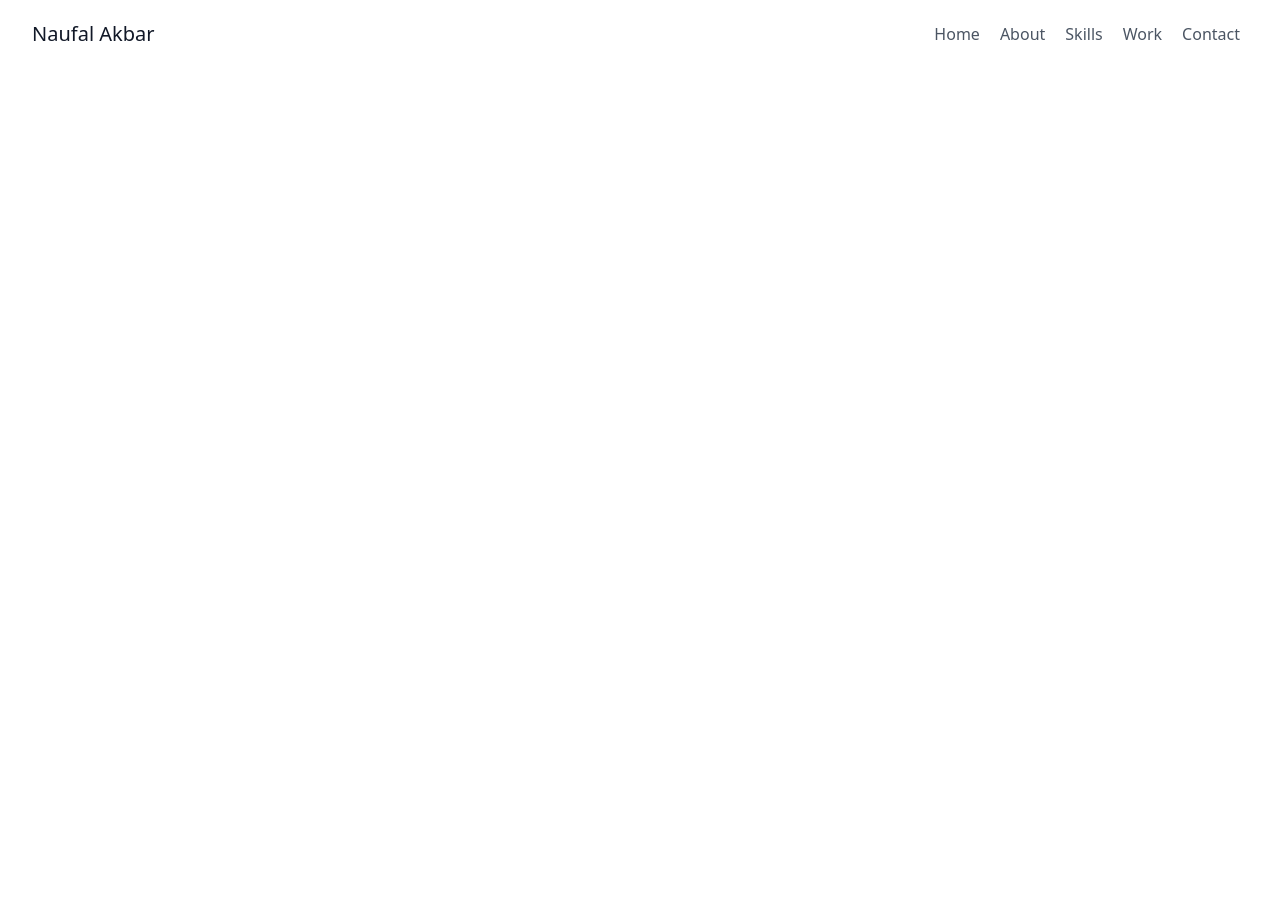
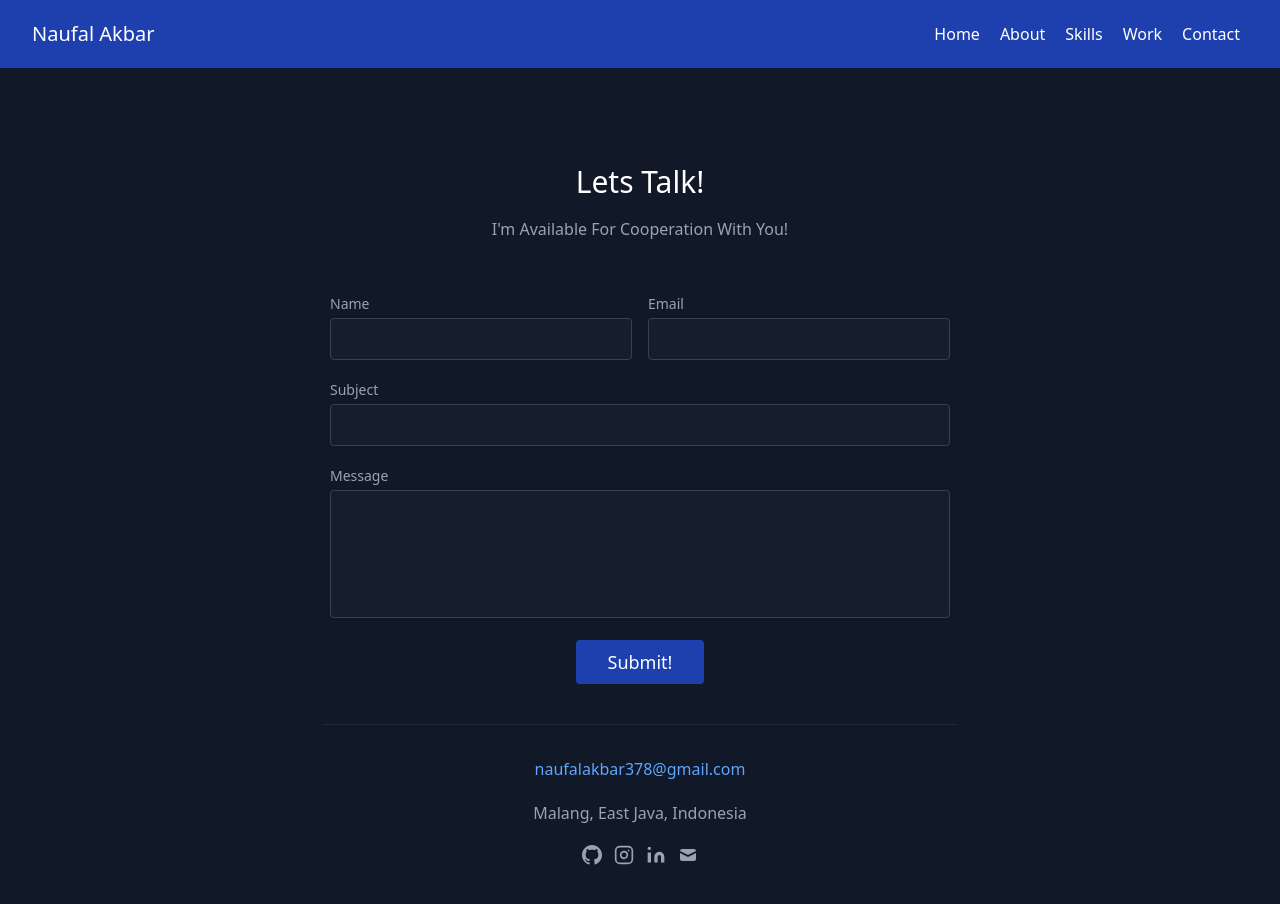
Before and after one commit to nuflakbrr/react-portfolio, a React (Create React App) app: page /contact in a window 1280 px wide. Shown: the top 904 px of the page. Before the commit the page ends 800 px from the top, so only its background shows below. Built offline with nearby package versions, Linux system fonts and the light colour scheme.

Commit message:
fix home and contact component

```diff
--- a/package.json
+++ b/package.json
@@ -10,6 +10,7 @@
     "react": "^17.0.2",
     "react-dom": "^17.0.2",
     "react-helmet": "^6.1.0",
+    "react-icons": "^4.2.0",
     "react-router-dom": "^5.2.0",
     "react-scripts": "4.0.3",
     "web-vitals": "^1.1.2"
--- a/src/App.css
+++ b/src/App.css
@@ -1,3 +1,20 @@
+::-webkit-scrollbar {
+  width: 5px;
+}
+
+::-webkit-scrollbar-track {
+  background: #666;
+}
+
+::-webkit-scrollbar-thumb {
+  background: #c2c2c2;
+  border-radius: 100px;
+}
+
+html {
+  scroll-behavior: smooth;
+}
+
 .App {
   text-align: center;
 }
--- a/src/App.js
+++ b/src/App.js
@@ -1,6 +1,5 @@
 import "./App.css";
 import { BrowserRouter as Router, Switch, Route } from "react-router-dom";
-import Navbars from "./components/Navbars";
 import Home from "./pages/home/Home";
 import About from "./pages/about/About";
 import Skills from "./pages/skills/Skills";
@@ -11,12 +10,11 @@ function App() {
   return (
     <Router>
       <Switch>
-        <Navbars />
-        <Route path="/" exact components={Home} />
-        <Route path="/About" exact components={About} />
-        <Route path="/Skills" exact components={Skills} />
-        <Route path="/Work" exact componens={Work} />
-        <Route path="/Contact" exact components={Contact} />
+        <Route path="/" exact component={Home} />
+        <Route path="/about" exact component={About} />
+        <Route path="/skills" exact component={Skills} />
+        <Route path="/work" exact component={Work} />
+        <Route path="/contact" exact component={Contact} />
       </Switch>
     </Router>
   );
--- a/src/components/Footer.js
+++ b/src/components/Footer.js
@@ -1,43 +1,45 @@
 import React from "react";
+import { DiGithubBadge } from "react-icons/di";
 
 function Footer() {
   return (
     <div>
-      <footer className="text-gray-400 bg-gray-900 body-font">
+      <footer className="text-gray-400 bg-gray-800 body-font">
         <div className="container px-5 py-8 mx-auto flex items-center sm:flex-row flex-col">
           <a className="flex title-font font-medium items-center md:justify-start justify-center text-white">
-            <svg xmlns="http://www.w3.org/2000/svg" fill="none" stroke="currentColor" stroke-linecap="round" stroke-linejoin="round" stroke-width="2" className="w-10 h-10 text-white p-2 bg-blue-500 rounded-full" viewBox="0 0 24 24">
+            {/* <svg xmlns="http://www.w3.org/2000/svg" fill="none" stroke="currentColor" stroke-linecap="round" stroke-linejoin="round" stroke-width="2" className="w-10 h-10 text-white p-2 bg-blue-500 rounded-full" viewBox="0 0 24 24">
               <path d="M12 2L2 7l10 5 10-5-10-5zM2 17l10 5 10-5M2 12l10 5 10-5"></path>
-            </svg>
+            </svg> */}
             <span className="ml-3 text-xl">Naufal Akbar</span>
           </a>
           <p className="text-sm text-gray-400 sm:ml-4 sm:pl-4 sm:border-l-2 sm:border-gray-800 sm:py-2 sm:mt-0 mt-4">
             © 2021 Naufal Akbar Nugroho —
-            <a href="https://twitter.com/knyttneve" className="text-gray-500 ml-1" target="_blank" rel="noopener noreferrer">
+            <a href="https://www.instagram.com/kbrnugroho/" className="text-gray-500 ml-1" target="_blank" rel="noopener noreferrer">
               @kbrnugroho
             </a>
           </p>
           <span className="inline-flex sm:ml-auto sm:mt-0 mt-4 justify-center sm:justify-start">
-            <a className="text-gray-400">
-              <svg fill="currentColor" stroke-linecap="round" stroke-linejoin="round" stroke-width="2" className="w-5 h-5" viewBox="0 0 24 24">
-                <path d="M18 2h-3a5 5 0 00-5 5v3H7v4h3v8h4v-8h3l1-4h-4V7a1 1 0 011-1h3z"></path>
+            <a className="text-gray-400" href="https://github.com/nuflakbrr" target="_blank">
+              <svg fill="currentColor" xmlns="http://www.w3.org/2000/svg" width="20" height="20" viewBox="0 0 24 24">
+                <path d="M12 0c-6.626 0-12 5.373-12 12 0 5.302 3.438 9.8 8.207 11.387.599.111.793-.261.793-.577v-2.234c-3.338.726-4.033-1.416-4.033-1.416-.546-1.387-1.333-1.756-1.333-1.756-1.089-.745.083-.729.083-.729 1.205.084 1.839 1.237 1.839 1.237 1.07 1.834 2.807 1.304 3.492.997.107-.775.418-1.305.762-1.604-2.665-.305-5.467-1.334-5.467-5.931 0-1.311.469-2.381 1.236-3.221-.124-.303-.535-1.524.117-3.176 0 0 1.008-.322 3.301 1.23.957-.266 1.983-.399 3.003-.404 1.02.005 2.047.138 3.006.404 2.291-1.552 3.297-1.23 3.297-1.23.653 1.653.242 2.874.118 3.176.77.84 1.235 1.911 1.235 3.221 0 4.609-2.807 5.624-5.479 5.921.43.372.823 1.102.823 2.222v3.293c0 .319.192.694.801.576 4.765-1.589 8.199-6.086 8.199-11.386 0-6.627-5.373-12-12-12z" />
               </svg>
             </a>
-            <a className="ml-3 text-gray-400">
-              <svg fill="currentColor" stroke-linecap="round" stroke-linejoin="round" stroke-width="2" className="w-5 h-5" viewBox="0 0 24 24">
-                <path d="M23 3a10.9 10.9 0 01-3.14 1.53 4.48 4.48 0 00-7.86 3v1A10.66 10.66 0 013 4s-4 9 5 13a11.64 11.64 0 01-7 2c9 5 20 0 20-11.5a4.5 4.5 0 00-.08-.83A7.72 7.72 0 0023 3z"></path>
-              </svg>
-            </a>
-            <a className="ml-3 text-gray-400">
+            <a className="ml-3 text-gray-400" href="https://www.instagram.com/kbrnugroho/" target="_blank">
               <svg fill="none" stroke="currentColor" stroke-linecap="round" stroke-linejoin="round" stroke-width="2" className="w-5 h-5" viewBox="0 0 24 24">
                 <rect width="20" height="20" x="2" y="2" rx="5" ry="5"></rect>
                 <path d="M16 11.37A4 4 0 1112.63 8 4 4 0 0116 11.37zm1.5-4.87h.01"></path>
               </svg>
             </a>
-            <a className="ml-3 text-gray-400">
+            <a className="ml-3 text-gray-400" href="https://www.linkedin.com/public-profile/in/nuflakbrr" target="_blank">
               <svg fill="currentColor" stroke="currentColor" stroke-linecap="round" stroke-linejoin="round" stroke-width="0" className="w-5 h-5" viewBox="0 0 24 24">
                 <path stroke="none" d="M16 8a6 6 0 016 6v7h-4v-7a2 2 0 00-2-2 2 2 0 00-2 2v7h-4v-7a6 6 0 016-6zM2 9h4v12H2z"></path>
                 <circle cx="4" cy="4" r="2" stroke="none"></circle>
+              </svg>
+            </a>
+            <a className="ml-3 text-gray-400" href="mailto:naufalakbar378@gmail.com" target="_blank">
+              <svg xmlns="http://www.w3.org/2000/svg" class="h-5 w-5" viewBox="0 0 20 20" fill="currentColor">
+                <path d="M2.003 5.884L10 9.882l7.997-3.998A2 2 0 0016 4H4a2 2 0 00-1.997 1.884z" />
+                <path d="M18 8.118l-8 4-8-4V14a2 2 0 002 2h12a2 2 0 002-2V8.118z" />
               </svg>
             </a>
           </span>
--- a/src/components/Navbars.js
+++ b/src/components/Navbars.js
@@ -3,25 +3,25 @@ import { Link } from "react-router-dom";
 
 function Navbars() {
   return (
-    <header className="text-gray-600 body-font">
+    <header className="text-gray-400 bg-blue-800 body-font">
       <div className="container mx-auto flex flex-wrap p-5 flex-col md:flex-row items-center">
-        <Link to="/" className="flex title-font font-medium items-center text-gray-900 mb-4 md:mb-0">
+        <Link to="/" className="flex title-font font-medium items-center text-white mb-4 md:mb-0">
           <span className="ml-3 text-xl">Naufal Akbar</span>
         </Link>
         <nav className="md:ml-auto flex flex-wrap items-center text-base justify-center">
-          <Link to="/" className="mr-5 hover:text-gray-900">
+          <Link to="/" className="mr-5 text-white hover:text-gray-400">
             Home
           </Link>
-          <Link to="/About" className="mr-5 hover:text-gray-900">
+          <Link to="/About" className="mr-5 text-white hover:text-gray-400">
             About
           </Link>
-          <Link to="/Skills" className="mr-5 hover:text-gray-900">
+          <Link to="/Skills" className="mr-5 text-white hover:text-gray-400">
             Skills
           </Link>
-          <Link to="/Work" className="mr-5 hover:text-gray-900">
+          <Link to="/Work" className="mr-5 text-white hover:text-gray-400">
             Work
           </Link>
-          <Link to="/Contact" className="mr-5 hover:text-gray-900">
+          <Link to="/Contact" className="mr-5 text-white hover:text-gray-400">
             Contact
           </Link>
         </nav>
--- a/src/components/Seo.js
+++ b/src/components/Seo.js
@@ -5,7 +5,7 @@ function Seo({ title }) {
   return (
     <Helmet>
       <meta charSet="utf-8" />
-      <title>{title}</title>
+      <title>{title ? title : "My Portfolio Website | Naufal Akbar Nugroho"}</title>
     </Helmet>
   );
 }
--- a/src/pages/contact/Contact.js
+++ b/src/pages/contact/Contact.js
@@ -1,12 +1,118 @@
 import React from "react";
 import Seo from "../../components/Seo";
+import Footer from "../../components/Footer";
+import Navbars from "../../components/Navbars";
 
 function Contact() {
+  const RenderContact = () => {
+    return (
+      <React.Fragment>
+        <section className="text-gray-400 bg-gray-900 body-font relative">
+          <div className="container px-5 py-24 mx-auto">
+            <div className="flex flex-col text-center w-full mb-12">
+              <h1 className="sm:text-3xl text-2xl font-medium title-font mb-4 text-white">Lets Talk!</h1>
+              <p className="lg:w-2/3 mx-auto leading-relaxed text-base">I'm Available For Cooperation With You!</p>
+            </div>
+            <div className="lg:w-1/2 md:w-2/3 mx-auto">
+              <div className="flex flex-wrap -m-2">
+                <div className="p-2 w-1/2">
+                  <div className="relative">
+                    <label for="name" className="leading-7 text-sm text-gray-400">
+                      Name
+                    </label>
+                    <input
+                      type="text"
+                      id="name"
+                      name="name"
+                      className="w-full bg-gray-800 bg-opacity-40 rounded border border-gray-700 focus:border-blue-500 focus:bg-gray-900 focus:ring-2 focus:ring-blue-900 text-base outline-none text-gray-100 py-1 px-3 leading-8 transition-colors duration-200 ease-in-out"
+                    />
+                  </div>
+                </div>
+                <div className="p-2 w-1/2">
+                  <div className="relative">
+                    <label for="email" className="leading-7 text-sm text-gray-400">
+                      Email
+                    </label>
+                    <input
+                      type="email"
+                      id="email"
+                      name="email"
+                      className="w-full bg-gray-800 bg-opacity-40 rounded border border-gray-700 focus:border-blue-500 focus:bg-gray-900 focus:ring-2 focus:ring-blue-900 text-base outline-none text-gray-100 py-1 px-3 leading-8 transition-colors duration-200 ease-in-out"
+                    />
+                  </div>
+                </div>
+                <div className="p-2 w-full">
+                  <div className="relative">
+                    <label for="subject" className="leading-7 text-sm text-gray-400">
+                      Subject
+                    </label>
+                    <input
+                      type="subject"
+                      id="subject"
+                      name="subject"
+                      className="w-full bg-gray-800 bg-opacity-40 rounded border border-gray-700 focus:border-blue-500 focus:bg-gray-900 focus:ring-2 focus:ring-blue-900 text-base outline-none text-gray-100 py-1 px-3 leading-8 transition-colors duration-200 ease-in-out"
+                    />
+                  </div>
+                </div>
+                <div className="p-2 w-full">
+                  <div className="relative">
+                    <label for="message" className="leading-7 text-sm text-gray-400">
+                      Message
+                    </label>
+                    <textarea
+                      id="message"
+                      name="message"
+                      className="w-full bg-gray-800 bg-opacity-40 rounded border border-gray-700 focus:border-blue-500 focus:bg-gray-900 focus:ring-2 focus:ring-blue-900 h-32 text-base outline-none text-gray-100 py-1 px-3 resize-none leading-6 transition-colors duration-200 ease-in-out"
+                    />
+                  </div>
+                </div>
+                <div className="p-2 w-full">
+                  <button className="flex mx-auto text-white bg-blue-800 border-0 py-2 px-8 focus:outline-none hover:bg-blue-700 rounded text-lg">Submit!</button>
+                </div>
+                <div className="p-2 w-full pt-8 mt-8 border-t border-gray-800 text-center">
+                  <a className="text-blue-400" href="mailto:naufalakbar378@gmail.com">
+                    naufalakbar378@gmail.com
+                  </a>
+                  <p className="leading-normal my-5">Malang, East Java, Indonesia</p>
+                  <span className="inline-flex">
+                    <a className="text-gray-400" href="https://github.com/nuflakbrr" target="_blank">
+                      <svg fill="currentColor" xmlns="http://www.w3.org/2000/svg" width="20" height="20" viewBox="0 0 24 24">
+                        <path d="M12 0c-6.626 0-12 5.373-12 12 0 5.302 3.438 9.8 8.207 11.387.599.111.793-.261.793-.577v-2.234c-3.338.726-4.033-1.416-4.033-1.416-.546-1.387-1.333-1.756-1.333-1.756-1.089-.745.083-.729.083-.729 1.205.084 1.839 1.237 1.839 1.237 1.07 1.834 2.807 1.304 3.492.997.107-.775.418-1.305.762-1.604-2.665-.305-5.467-1.334-5.467-5.931 0-1.311.469-2.381 1.236-3.221-.124-.303-.535-1.524.117-3.176 0 0 1.008-.322 3.301 1.23.957-.266 1.983-.399 3.003-.404 1.02.005 2.047.138 3.006.404 2.291-1.552 3.297-1.23 3.297-1.23.653 1.653.242 2.874.118 3.176.77.84 1.235 1.911 1.235 3.221 0 4.609-2.807 5.624-5.479 5.921.43.372.823 1.102.823 2.222v3.293c0 .319.192.694.801.576 4.765-1.589 8.199-6.086 8.199-11.386 0-6.627-5.373-12-12-12z" />
+                      </svg>
+                    </a>
+                    <a className="ml-3 text-gray-400" href="https://www.instagram.com/kbrnugroho/" target="_blank">
+                      <svg fill="none" stroke="currentColor" stroke-linecap="round" stroke-linejoin="round" stroke-width="2" className="w-5 h-5" viewBox="0 0 24 24">
+                        <rect width="20" height="20" x="2" y="2" rx="5" ry="5"></rect>
+                        <path d="M16 11.37A4 4 0 1112.63 8 4 4 0 0116 11.37zm1.5-4.87h.01"></path>
+                      </svg>
+                    </a>
+                    <a className="ml-3 text-gray-400" href="https://www.linkedin.com/public-profile/in/nuflakbrr" target="_blank">
+                      <svg fill="currentColor" stroke="currentColor" stroke-linecap="round" stroke-linejoin="round" stroke-width="0" className="w-5 h-5" viewBox="0 0 24 24">
+                        <path stroke="none" d="M16 8a6 6 0 016 6v7h-4v-7a2 2 0 00-2-2 2 2 0 00-2 2v7h-4v-7a6 6 0 016-6zM2 9h4v12H2z"></path>
+                        <circle cx="4" cy="4" r="2" stroke="none"></circle>
+                      </svg>
+                    </a>
+                    <a className="ml-3 text-gray-400" href="mailto:naufalakbar378@gmail.com" target="_blank">
+                      <svg xmlns="http://www.w3.org/2000/svg" class="h-5 w-5" viewBox="0 0 20 20" fill="currentColor">
+                        <path d="M2.003 5.884L10 9.882l7.997-3.998A2 2 0 0016 4H4a2 2 0 00-1.997 1.884z" />
+                        <path d="M18 8.118l-8 4-8-4V14a2 2 0 002 2h12a2 2 0 002-2V8.118z" />
+                      </svg>
+                    </a>
+                  </span>
+                </div>
+              </div>
+            </div>
+          </div>
+        </section>
+      </React.Fragment>
+    );
+  };
   return (
-    <div>
-      <Seo title={"Contact Me | Naufal Akbar Nugroho"} />
-      contact me
-    </div>
+    <>
+      <Seo title={"Lets Talk! | Naufal Akbar Nugroho"} />
+      <Navbars />
+      <RenderContact />
+    </>
   );
 }
 
```
Also changed, not shown: src/pages/about/About.js (+10 -3 lines), src/pages/home/Home.js (+22 -15 lines), src/pages/project/Work.js (+11 -4 lines), src/pages/skills/Skills.js (+11 -4 lines), 1 other file (tests, documents, lock files or other folders).
